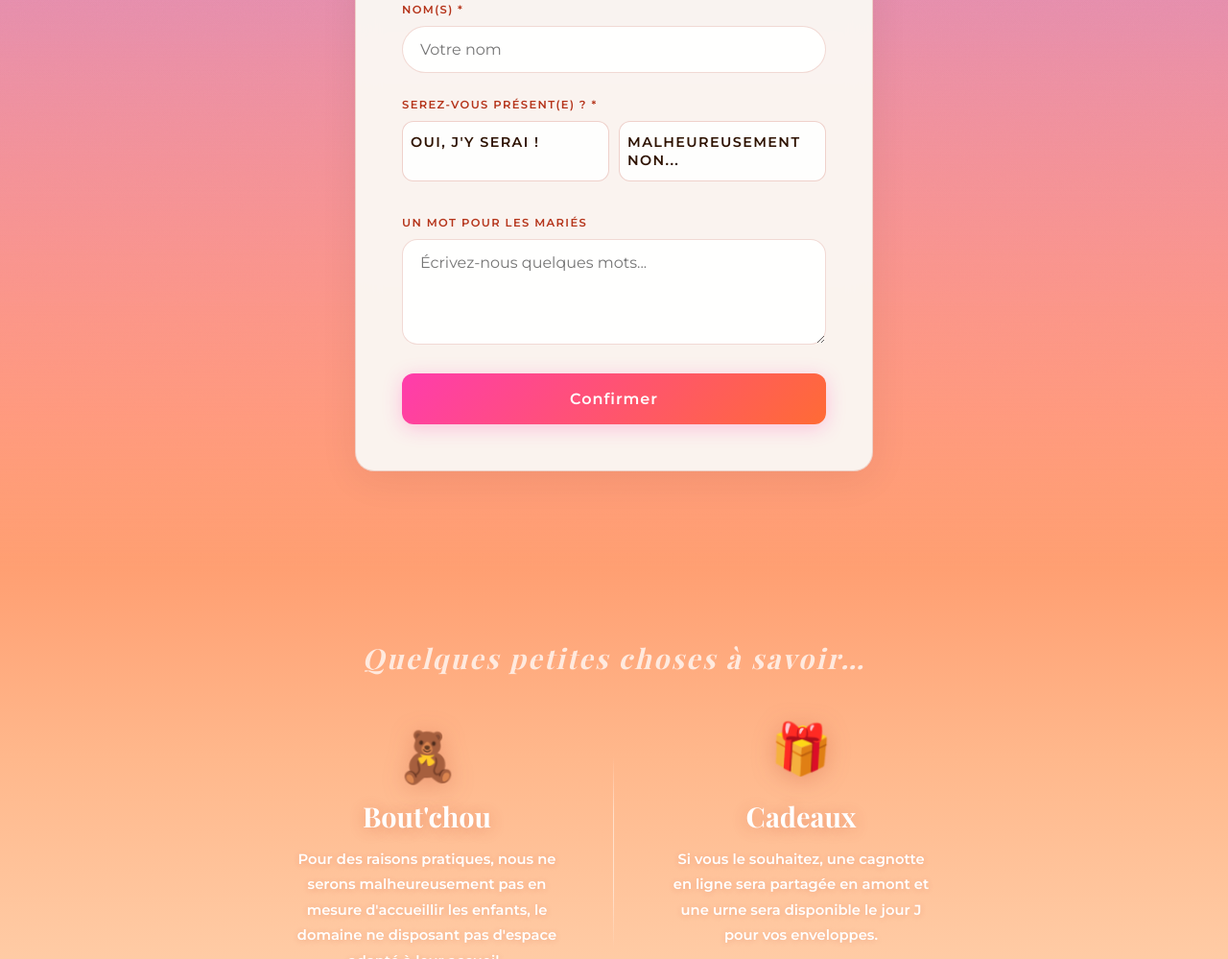
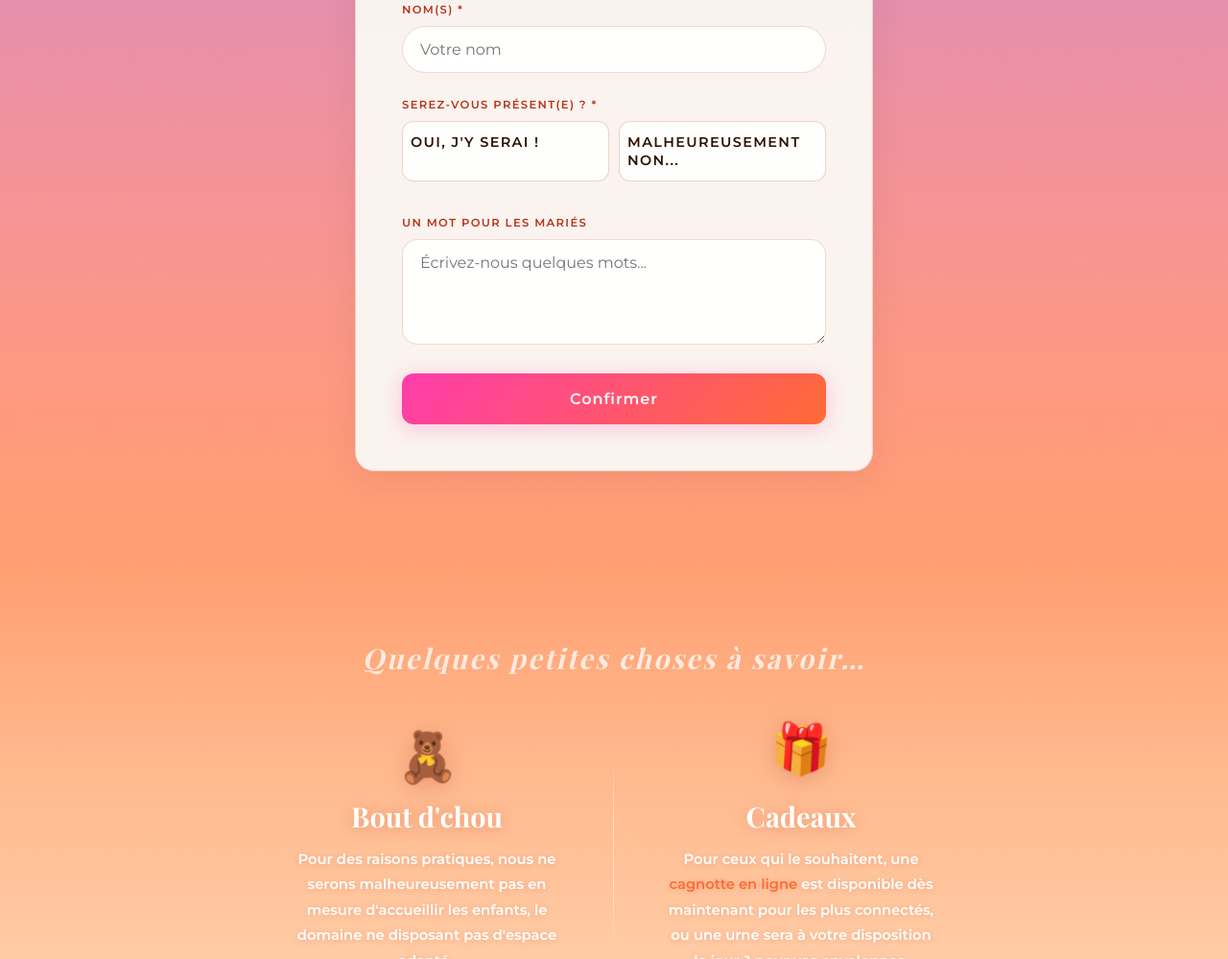
Before and after one commit to julietoanen-dev/TestFairePArt, a plain HTML site: page index.html in a window 1280 px wide. Shown: the part 2879-3878 px from the top of the page at 96% size. Drawn offline with nearby package versions, Linux system fonts and the light colour scheme; a web font is replaced by a local one.

Commit message:
Update index.html

```diff
--- a/index.html
+++ b/index.html
@@ -681,12 +681,12 @@
     <p class="infos-titre reveal"><strong> Quelques petites choses à savoir…</strong> </p>
     <div class="infos-grid-b">
 
-      <!-- Bout'chou -->
+      <!-- Bout d'chou -->
       <div class="info-bloc reveal-left">
         <span class="info-bloc-icon" aria-hidden="true">🧸</span>
-        <h2 class="info-bloc-title">Bout'chou</h2>
+        <h2 class="info-bloc-title">Bout d'chou</h2>
         <p class="info-bloc-text">
-          <strong>Pour des raisons pratiques, nous ne serons malheureusement pas en mesure d'accueillir les enfants, le domaine ne disposant pas d'espace adapté à leur accueil.</strong>.
+          <strong>Pour des raisons pratiques, nous ne serons malheureusement pas en mesure d'accueillir les enfants, le domaine ne disposant pas d'espace adapté.</strong>.
         </p>
       </div>
 
@@ -695,8 +695,7 @@
         <span class="info-bloc-icon" aria-hidden="true">🎁</span>
         <h2 class="info-bloc-title">Cadeaux</h2>
         <p class="info-bloc-text">
-          <strong>Si vous le souhaitez, une cagnotte en ligne sera partagée en amont
-          et une urne sera disponible le jour J pour vos enveloppes.</strong>
+            <strong>Pour ceux qui le souhaitent, une <a href="https://www.onparticipe.fr/c/57WPUzj7" target="_blank" rel="noopener noreferrer">cagnotte en ligne</a> est disponible dès maintenant pour les plus connectés, ou une urne sera à votre disposition le jour J pour vos enveloppes.</strong>
         </p>
       </div>
 
```
